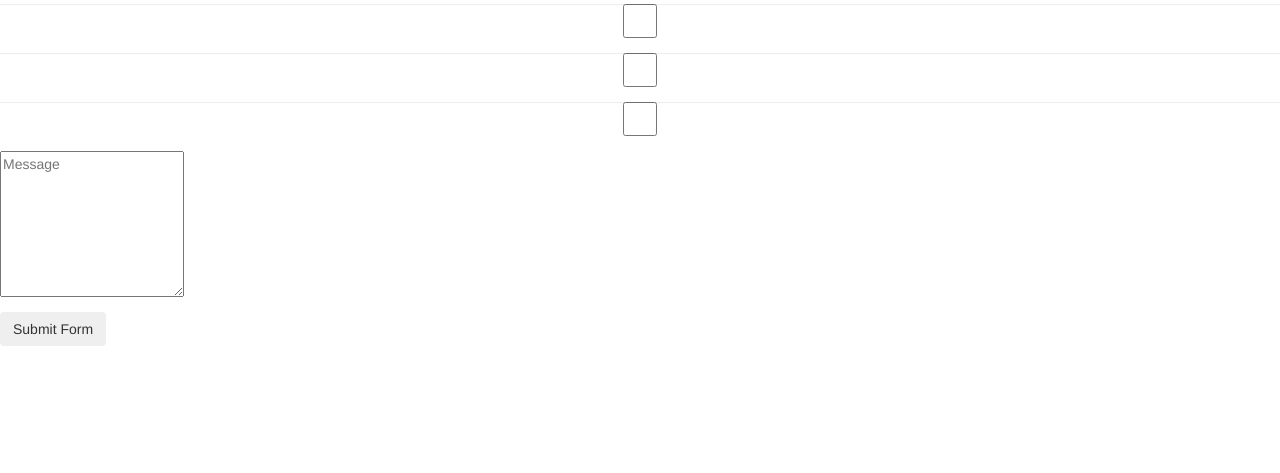
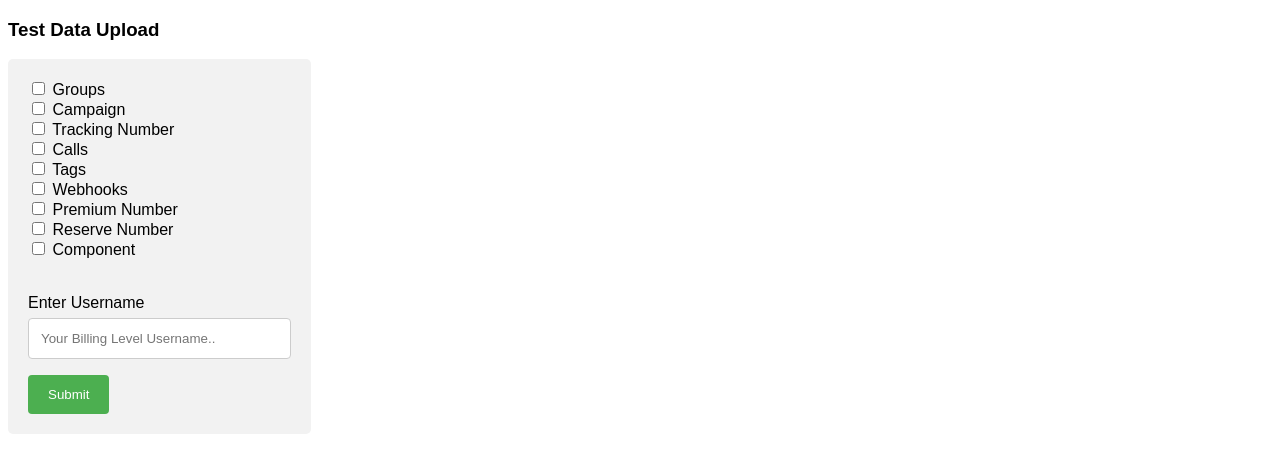
Before and after one commit to sagarjadhav180/Thanos, a Django app: template CFA/gitTaskAutomationApp/templates/home.html in a window 1280 px wide. Shown: the top 473 px of the page. Run offline with Django 3.2, Linux system fonts and the light colour scheme; the template is opened without the code that fills it, so the values that code supplies are empty; some libraries are stand-ins or nearby versions.

Commit message:
SP: add home page

```diff
--- a/CFA/CFA/urls.py
+++ b/CFA/CFA/urls.py
@@ -20,5 +20,5 @@ from django.urls import include, path
 
 urlpatterns = [
     path('admin/', admin.site.urls),
-    path('gitTaskAutomationApp/login/', include('gitTaskAutomationApp.urls')),
+    path('gitTaskAutomationApp/', include('gitTaskAutomationApp.urls')),
 ]
--- a/CFA/gitTaskAutomationApp/templates/home.html
+++ b/CFA/gitTaskAutomationApp/templates/home.html
@@ -1,31 +1,96 @@
 <!DOCTYPE html>
 <html>
-  <head>
-    <meta charset="utf-8">
-    <title>Base</title>
-    <!-- Latest compiled and minified CSS -->
-    <link rel="stylesheet" href="https://maxcdn.bootstrapcdn.com/bootstrap/3.3.7/css/bootstrap.min.css" integrity="sha384-BVYiiSIFeK1dGmJRAkycuHAHRg32OmUcww7on3RYdg4Va+PmSTsz/K68vbdEjh4u" crossorigin="anonymous">
+<head>
+<meta name="viewport" content="width=device-width, initial-scale=1">
+<style>
+body {font-family: Arial, Helvetica, sans-serif;}
+* {box-sizing: border-box;}
+
+input[type=text], select, textarea {
+  width: 100%;
+  padding: 12px;
+  border: 1px solid #ccc;
+  border-radius: 4px;
+  box-sizing: border-box;
+  margin-top: 6px;
+  margin-bottom: 16px;
+  resize: vertical;
+}
+
+input[type=submit] {
+  background-color: #4CAF50;
+  color: white;
+  padding: 12px 20px;
+  border: none;
+  border-radius: 4px;
+  cursor: pointer;
+}
+
+input[type=submit]:hover {
+  background-color: #45a049;
+}
+
+.container {
+  border-radius: 5px;
+  background-color: #f2f2f2;
+  padding: 20px;
+}
+</style>
 </head>
-  <body>
-    <div class="form-area">
-      <form role="form" method="post">
+<body>
 
-                  <div class="form-group">
-                      <input type="checkbox" class="form-control" id="campaignId" name="campaign" placeholder="Campaign Name" maxlength="70" required>
-                  </div>
-                  <div class="form-group">
-                      <input type="checkbox" class="form-control" id="groupId" name="group" placeholder="Group Name" required>
-                  </div>
+<h3>Test Data Upload</h3>
 
-                  <div class="form-group">
-                      <input type="checkbox" class="form-control" id="subject" name="subject" placeholder="Subject" maxlength="70" required>
-                  </div>
-                  <div class="form-group">
-                  <textarea class="checkbox" type="textarea" id="message" placeholder="Message" maxlength="300" rows="7"></textarea>
-                  </div>
+<div class="container" style="width: 24%;">
+  <form action="/action_page.php">
+    <section>
+      <input type="checkbox" id="groupId" name="groupId">
+      <label for="fname">Groups</label>
+    </section>
 
-      <button type="button" id="submit" name="submit" class="btn btn-m btn-secondary">Submit Form</button>
-      </form>
-    </div>
-  </body>
+    <section>
+      <input type="checkbox" id="campaignId" name="campaignId">
+      <label for="fname">Campaign</label>
+    </section>
+
+    <section>
+      <input type="checkbox" id="trackId" name="trackId">
+      <label for="fname">Tracking Number</label>
+    </section>
+
+    <section>
+      <input type="checkbox" id="callId" name="callId">
+      <label for="fname">Calls</label>
+    </section>
+    <section>
+      <input type="checkbox" id="tagId" name="tagId">
+      <label for="fname">Tags</label>
+    </section>
+    <section>
+      <input type="checkbox" id="webhookId" name="webhookId">
+      <label for="fname">Webhooks</label>
+    </section>
+    <section>
+      <input type="checkbox" id="premiumId" name="premiumId">
+      <label for="fname">Premium Number</label>
+    </section>
+    <section>
+      <input type="checkbox" id="reserveId" name="reserveId">
+      <label for="fname">Reserve Number</label>
+    </section>
+    <section>
+      <input type="checkbox" id="componentId" name="componentId">
+      <label for="fname">Component</label>
+    </section>
+    <section style="margin-top: 13%;">
+      <label for="subject">Enter Username</label>
+      <input type="text" id="lname" name="lastname" placeholder="Your Billing Level Username..">
+      <section>
+        <input type="submit" value="Submit">
+    </section>
+    </section>
+  </form>
+</div>
+
+</body>
 </html>
--- a/CFA/gitTaskAutomationApp/urls.py
+++ b/CFA/gitTaskAutomationApp/urls.py
@@ -2,6 +2,6 @@ from django.urls import path
 from . import views
 
 urlpatterns = [
-    path('', views.loginPage, name='login'),
+    path('login/', views.loginPage, name='login'),
     path('home/', views.homePage, name='homePage'),
 ]
```
